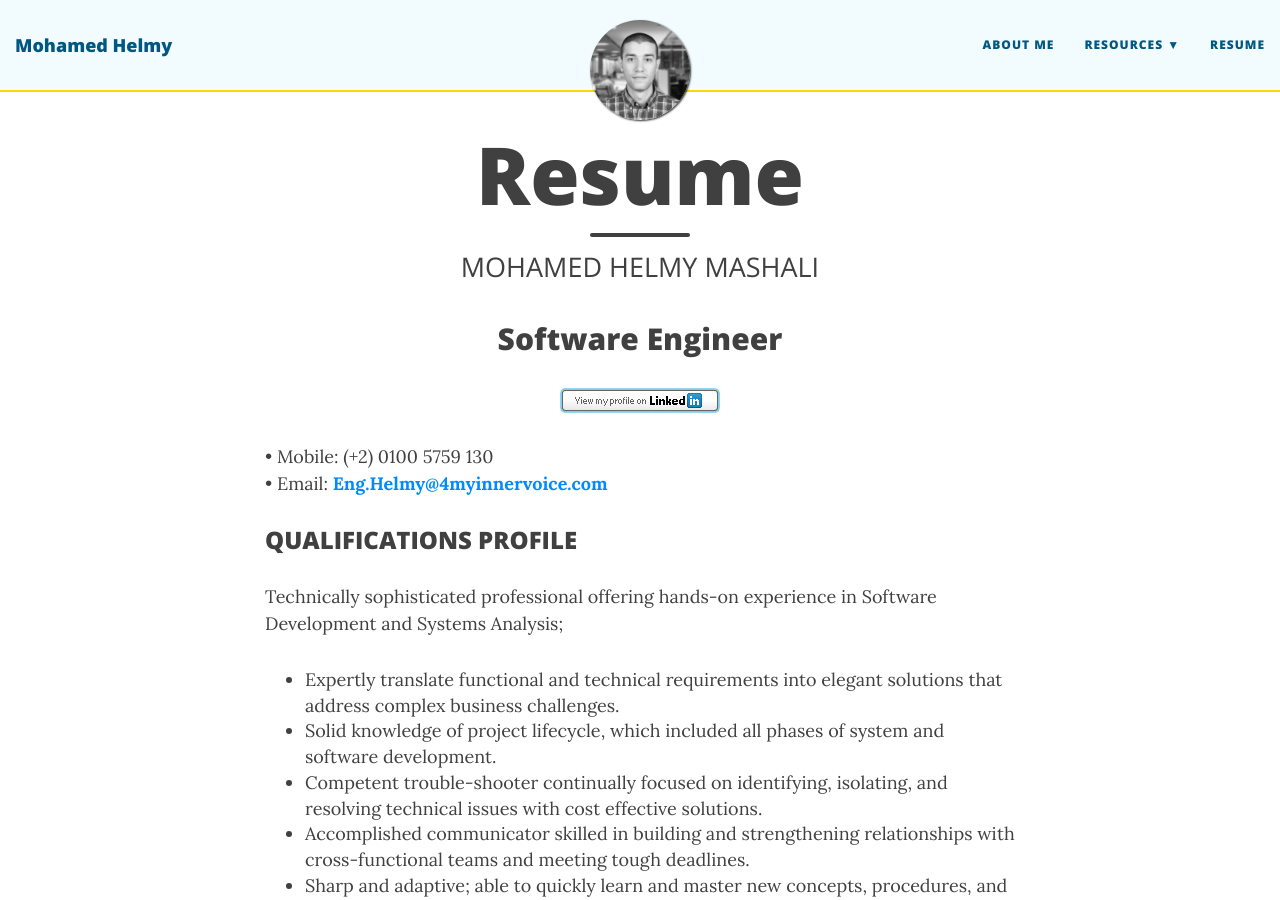
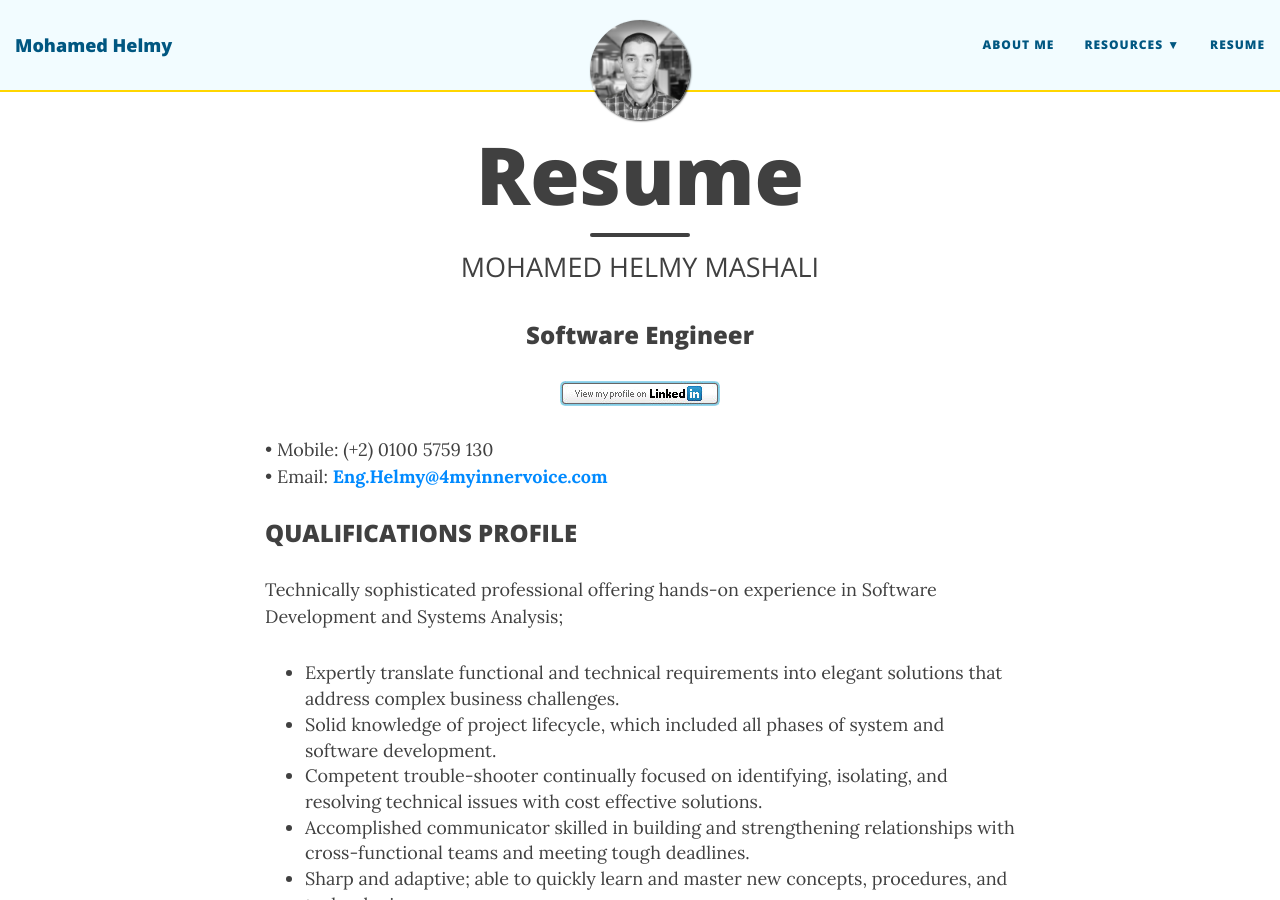
Before and after one commit to M-Helmy/m-helmy.github.io, a Jekyll site: the page built from resume.md, in a window 1280 px wide and 900 px high. Built offline with Jekyll 4.4.1, drawn with Linux system fonts in a browser that asks for light colours; nearby versions of some CDN libraries.

Commit message:
Update resume.md

```diff
--- a/resume.md
+++ b/resume.md
@@ -3,10 +3,10 @@ layout: page
 title: Resume
 subtitle: MOHAMED HELMY MASHALI
 ---
-<h2 style="text-align:center;">Software Engineer</h2>
+<h3 style="text-align:center;">Software Engineer</h3>
 <p style="text-align:center;"><a href="https://www.linkedin.com/in/mohamedhelmy/" rel="nofollow" target="_blank"><img src="https://m-helmy.github.io/img/linkedin.jpg" alt="LinkedIn Add to Profile button"></a></p>
-• Mobile: (+2) 0100 5759 130 <br/>
-• Email: **<a href="mailto:Eng.Helmy@4myinnervoice.com">Eng.Helmy@4myinnervoice.com</a><br>**
+• Mobile: (+2) 0100 5759 130<br/>
+• Email: **<a href="mailto:Eng.Helmy@4myinnervoice.com">Eng.Helmy@4myinnervoice.com</a>**<br>
 
 
 
```
